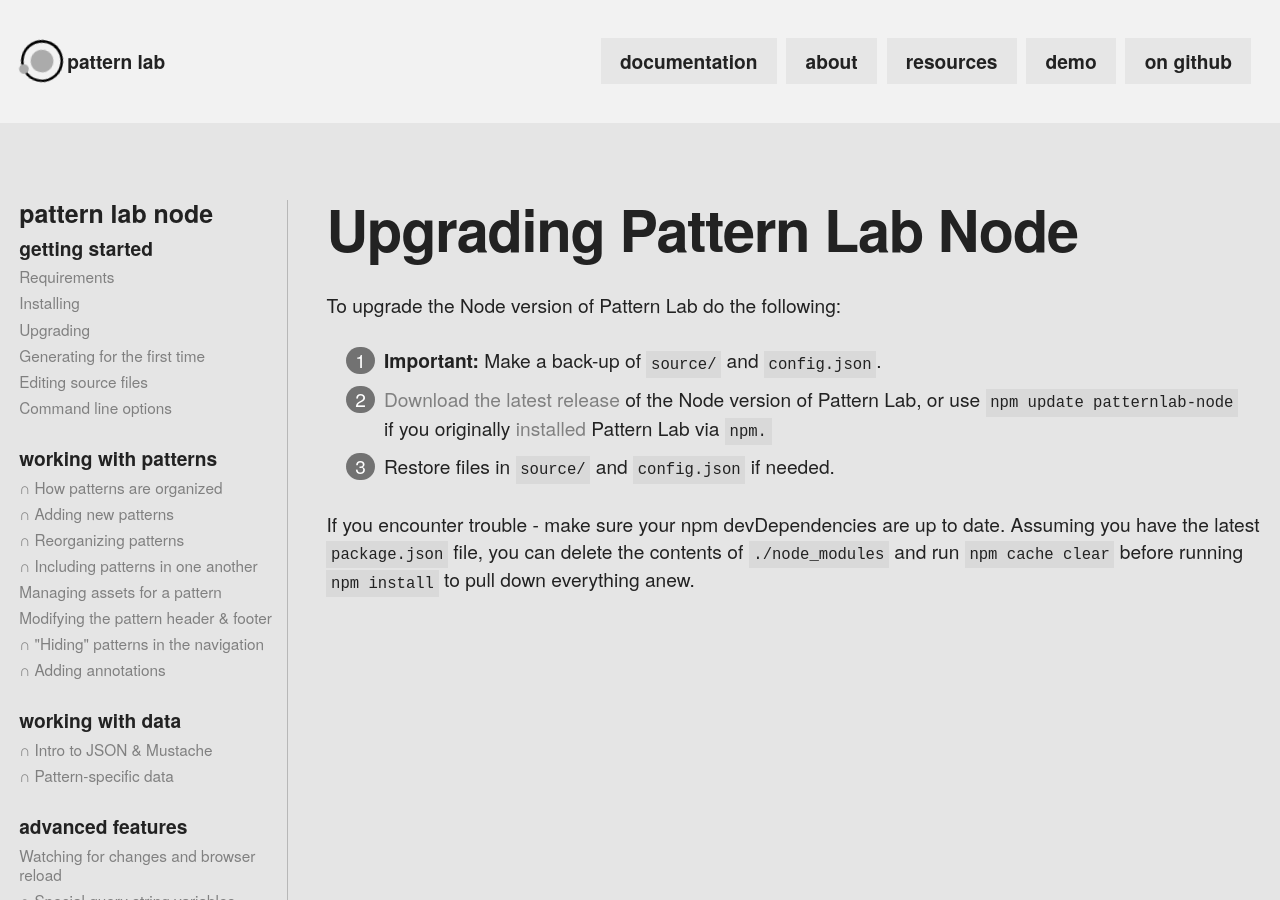
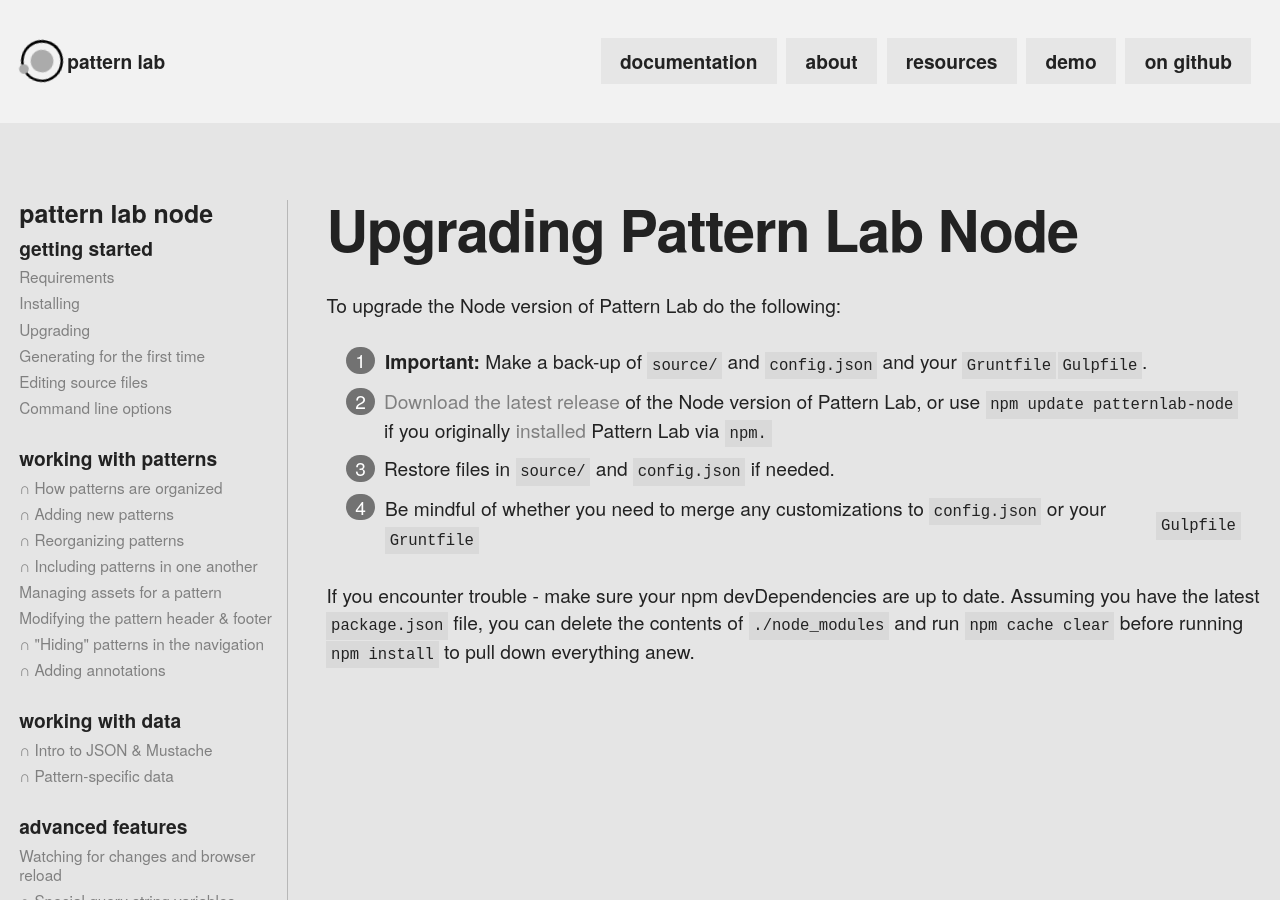
Before and after one commit to pattern-lab/website, a Jekyll site: the page built from patternlabsite/docs/node/upgrading.md, in a window 1280 px wide and 900 px high. Built offline with Jekyll 4.4.1, drawn with Linux system fonts in a browser that asks for light colours; Markdown is read by kramdown in place of the engine named in the settings; comment, search, counter and statistics services are not loaded.

Commit message:
Update upgrading.md

```diff
--- a/patternlabsite/docs/node/upgrading.md
+++ b/patternlabsite/docs/node/upgrading.md
@@ -7,8 +7,9 @@
 
 To upgrade the Node version of Pattern Lab do the following:
 
-1. **Important:** Make a back-up of `source/` and `config.json`.
+1. **Important:** Make a back-up of `source/` and `config.json` and your `Gruntfile`|`Gulpfile`.
 2. [Download the latest release](https://github.com/pattern-lab/patternlab-node/releases) of the Node version of Pattern Lab, or use `npm update patternlab-node` if you originally [installed](/docs/node/installation.html) Pattern Lab via `npm.`
 3. Restore files in `source/` and `config.json` if needed.
+4. Be mindful of whether you need to merge any customizations to `config.json` or your `Gruntfile`|`Gulpfile`
 
 If you encounter trouble - make sure your npm devDependencies are up to date. Assuming you have the latest `package.json` file, you can delete the contents of `./node_modules` and run `npm cache clear` before running `npm install` to pull down everything anew.
```
